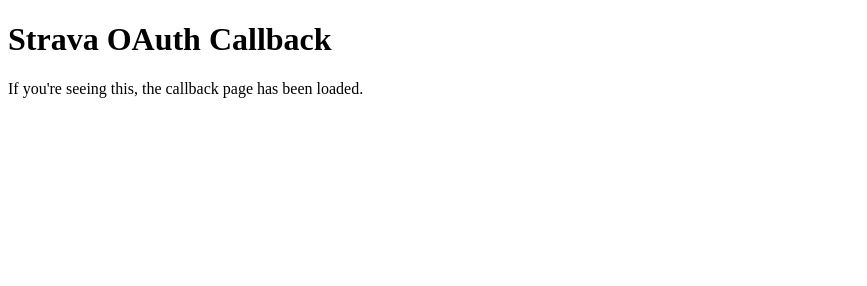
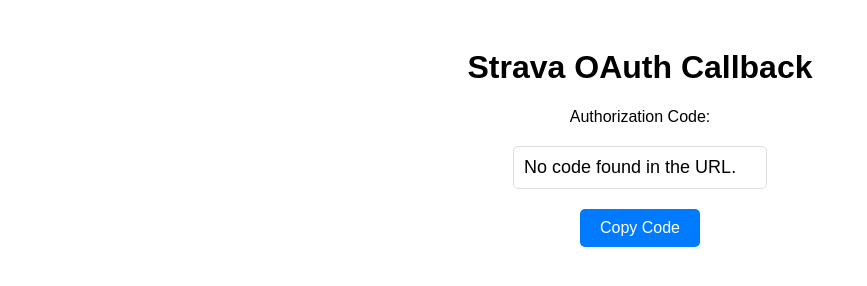
Before and after one commit to clmntlts/StravaCallback, a plain HTML site: page index.html in a window 1280 px wide. Shown: the whole page, without its empty margins (0-867 px from the left). Drawn offline with Linux system fonts and the light colour scheme.

Commit message:
Update index.html

```diff
--- a/index.html
+++ b/index.html
@@ -4,39 +4,68 @@
     <meta charset="UTF-8">
     <meta name="viewport" content="width=device-width, initial-scale=1.0">
     <title>Strava Callback</title>
+    <style>
+        body {
+            font-family: Arial, sans-serif;
+            text-align: center;
+            padding: 20px;
+        }
+        #code {
+            display: block;
+            margin: 20px auto;
+            padding: 10px;
+            font-size: 18px;
+            border: 1px solid #ddd;
+            border-radius: 5px;
+            max-width: 400px;
+        }
+        #copy-button {
+            padding: 10px 20px;
+            font-size: 16px;
+            cursor: pointer;
+            border: none;
+            background-color: #007bff;
+            color: white;
+            border-radius: 5px;
+        }
+    </style>
+</head>
+<body>
+    <h1>Strava OAuth Callback</h1>
+    <p>Authorization Code:</p>
+    <input type="text" id="code" readonly>
+    <button id="copy-button">Copy Code</button>
+
     <script>
-        // Extract the code from the URL
         window.onload = function() {
             const urlParams = new URLSearchParams(window.location.search);
             const code = urlParams.get('code');
 
             if (code) {
-                // Send code to your backend server
-                fetch("https://your-backend-server-url/process-code", {
-                    method: "POST",
+                document.getElementById('code').value = code;
+
+                // Send the code to the Vercel API route
+                fetch('/api/sendCode', {
+                    method: 'POST',
                     headers: {
-                        "Content-Type": "application/json"
+                        'Content-Type': 'application/json'
                     },
-                    body: JSON.stringify({ code: code })
+                    body: JSON.stringify({ code })
                 })
-                .then(response => {
-                    if (response.ok) {
-                        console.log("Code sent to backend successfully!");
-                    } else {
-                        console.error("Failed to send code:", response.statusText);
-                    }
-                })
-                .catch(error => {
-                    console.error("Error sending code:", error);
-                });
+                .then(response => response.json())
+                .then(data => console.log('Success:', data))
+                .catch(error => console.error('Error:', error));
             } else {
-                console.error("No code found in the URL.");
+                document.getElementById('code').value = 'No code found in the URL.';
             }
         };
+
+        document.getElementById('copy-button').onclick = function() {
+            const codeInput = document.getElementById('code');
+            codeInput.select();
+            document.execCommand('copy');
+            alert('Code copied to clipboard!');
+        };
     </script>
-</head>
-<body>
-    <h1>Strava OAuth Callback</h1>
-    <p>If you're seeing this, the callback page has been loaded.</p>
 </body>
 </html>
```
